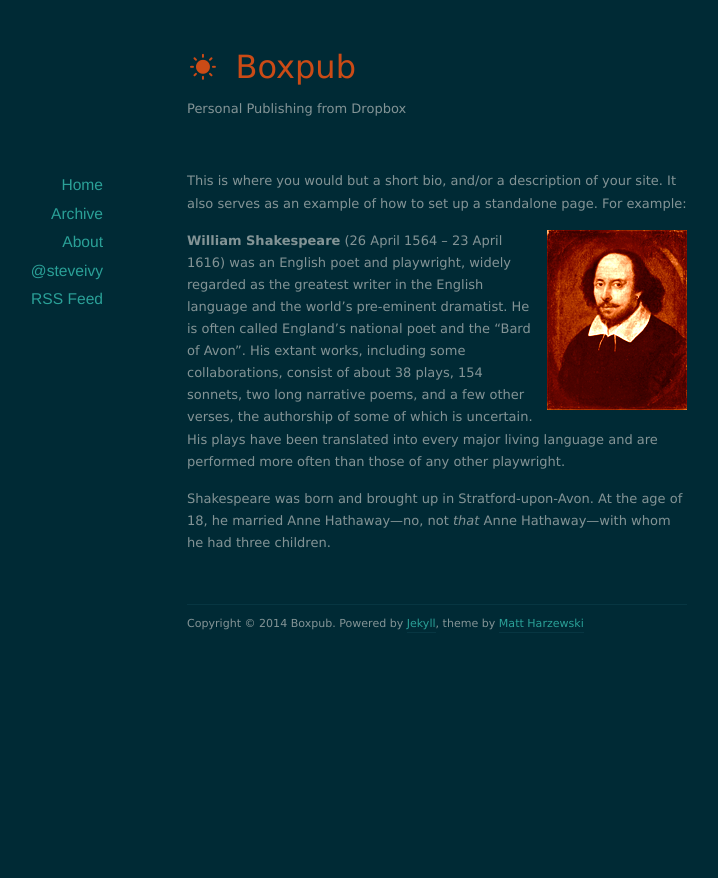
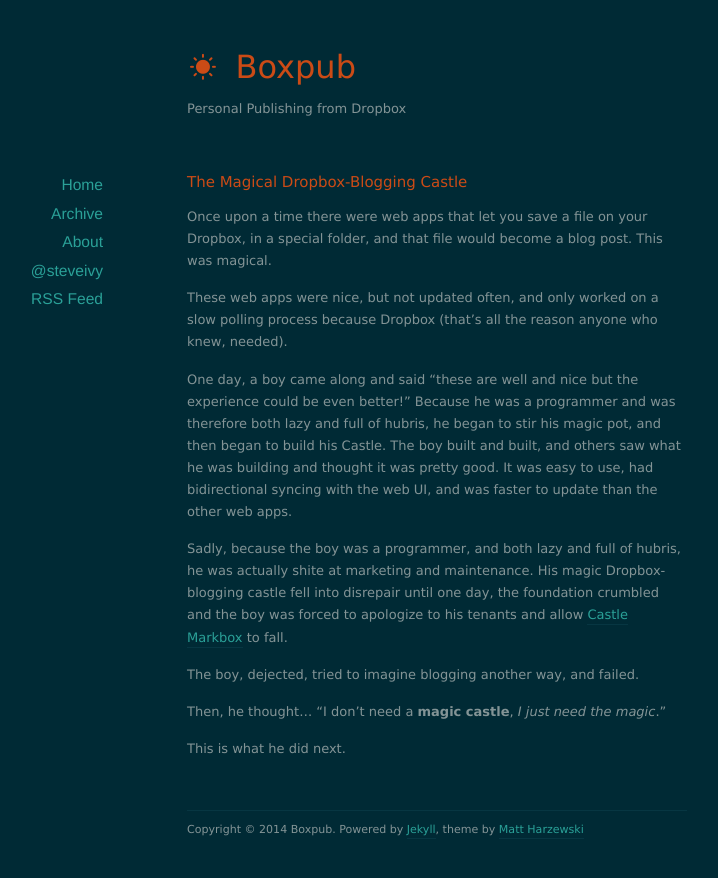
Before and after one commit to sivy/boxpub, a Jekyll site: the page built from about/index.markdown, in a window 1280 px wide. Shown: the top 878 px of the page, without its empty margins (203-921 px from the left). Built offline with Jekyll 4.4.1, drawn with Linux system fonts in a browser that asks for light colours; nearby versions of some CDN libraries.

Commit message:
tell a story

```diff
--- a/about/index.markdown
+++ b/about/index.markdown
@@ -3,9 +3,18 @@
 title: About
 ---
 
-This is where you would but a short bio, and/or a description of your site. It also serves as an example of how to set up a standalone page. For example:
+## The Magical Dropbox-Blogging Castle
 
-<img src="/images/shakespeare.png" class="right" />
-**William Shakespeare** (26 April 1564 – 23 April 1616) was an English poet and playwright, widely regarded as the greatest writer in the English language and the world's pre-eminent dramatist. He is often called England's national poet and the "Bard of Avon". His extant works, including some collaborations, consist of about 38 plays, 154 sonnets, two long narrative poems, and a few other verses, the authorship of some of which is uncertain. His plays have been translated into every major living language and are performed more often than those of any other playwright.
+Once upon a time there were web apps that let you save a  file on your Dropbox, in a special folder, and that file would become a blog post. This was magical.
 
-Shakespeare was born and brought up in Stratford-upon-Avon. At the age of 18, he married Anne Hathaway—no, not *that* Anne Hathaway—with whom he had three children.
+These web apps were nice, but not updated often, and only worked on a slow polling process because Dropbox (that's all the reason anyone who knew, needed).
+
+One day, a boy came along and said "these are well and nice but the experience could be even better!" Because he was a programmer and was therefore both lazy and full of hubris, he began to stir his magic pot, and then began to build his Castle. The boy built and built, and others saw what he was building and thought it was pretty good. It was easy to use, had bidirectional syncing with the web UI, and was faster to update than the other web apps.
+
+Sadly, because the boy was a programmer, and both lazy and full of hubris, he was actually shite at marketing and maintenance. His magic Dropbox-blogging castle fell into disrepair until one day, the foundation crumbled and the boy was forced to apologize to his tenants and allow [Castle Markbox](http://markbox.io) to fall.
+
+The boy, dejected, tried to imagine blogging another way, and failed.
+
+Then, he thought... "I don't need a **magic castle**, *I just need the magic*."
+
+This is what he did next.
```
